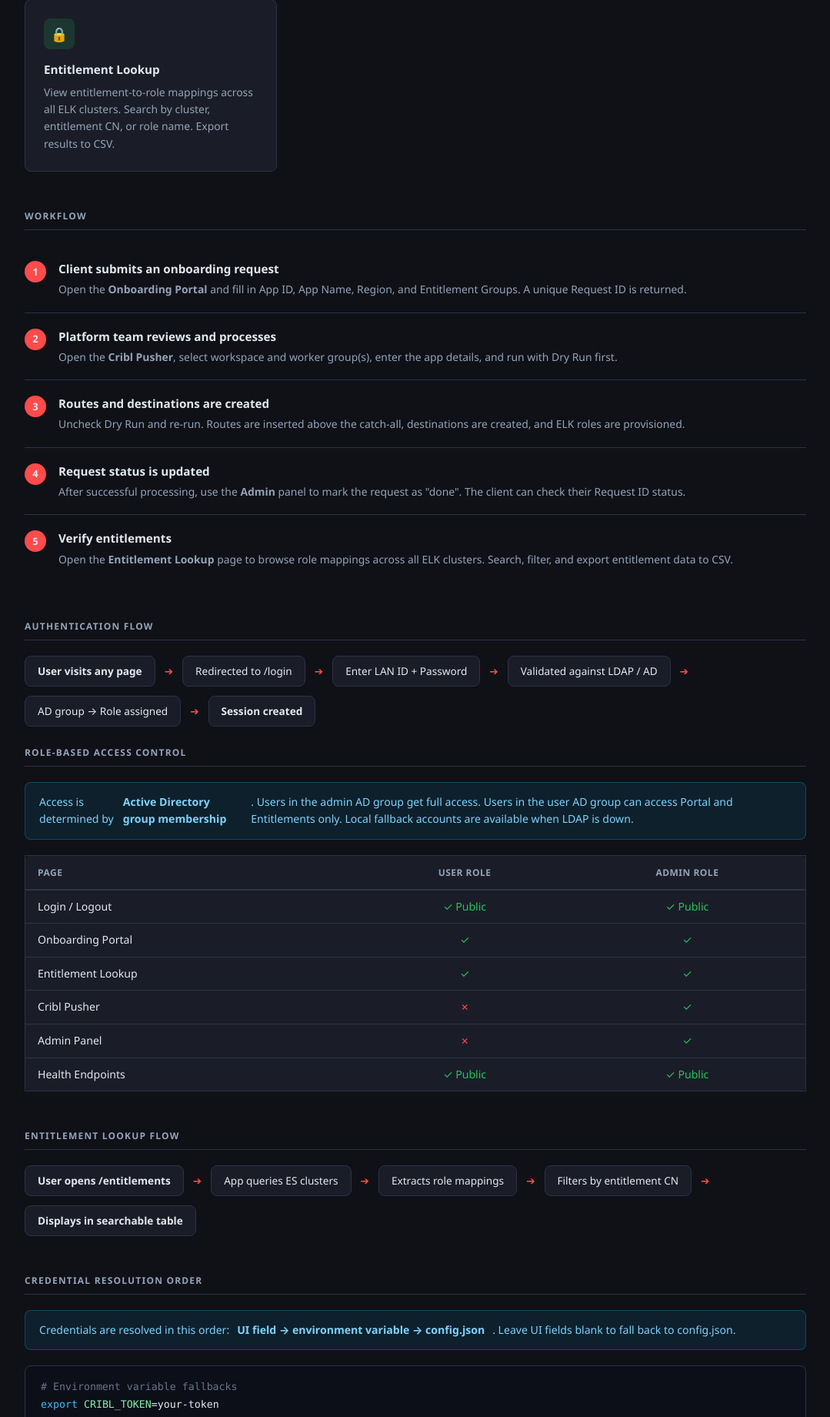
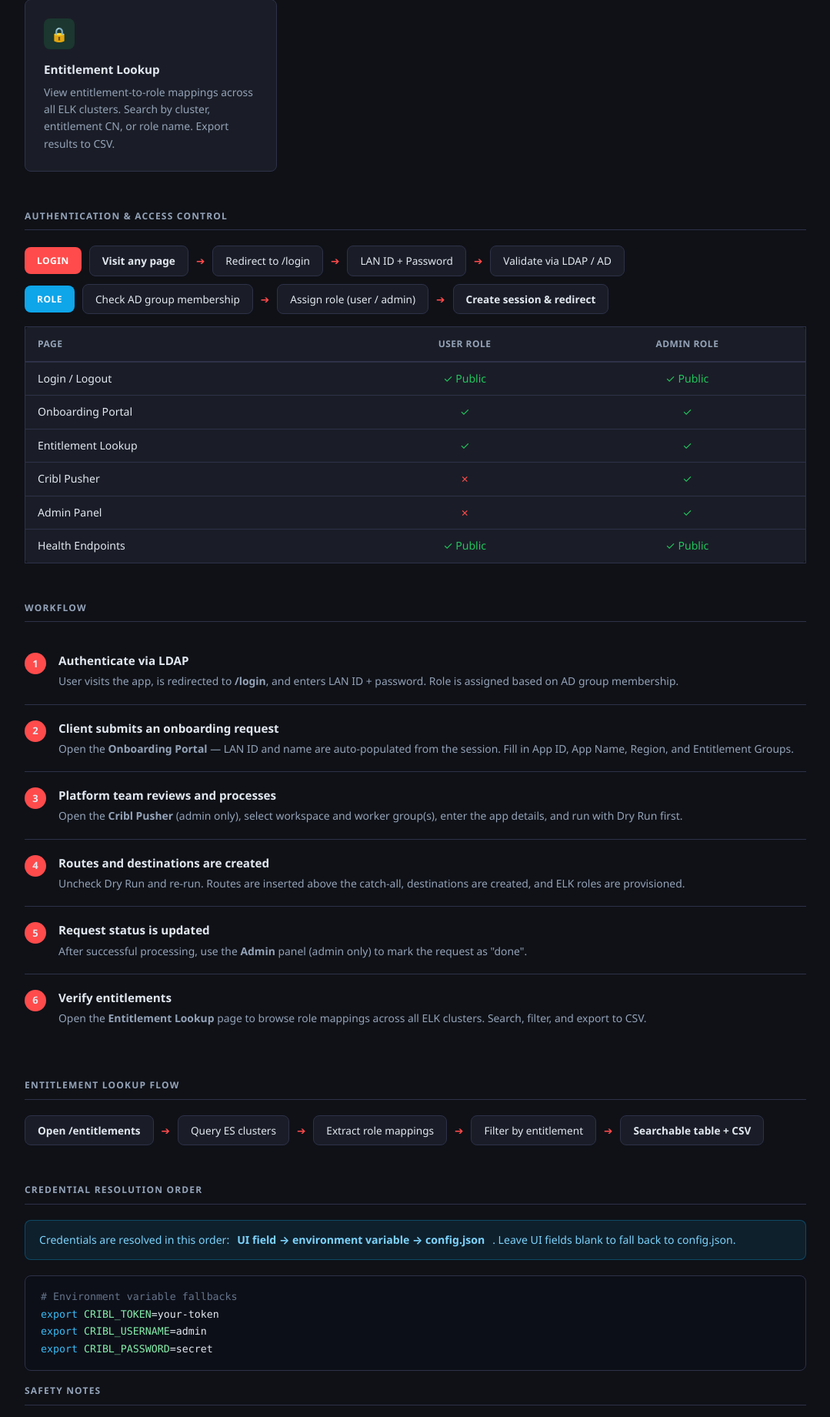
Before and after one commit to ambalbek/cribl-framework-ent, a Flask app: template templates/index.html in a window 1280 px wide. Shown: the part 1341-3182 px from the top of the page at 77% size, without its empty margins (100-1179 px from the left). Run offline with Flask 3, Linux system fonts and the light colour scheme; the template is opened without the code that fills it, so the values that code supplies are empty.

Commit message:
first commit

```diff
--- a/templates/index.html
+++ b/templates/index.html
@@ -407,67 +407,32 @@
     </div>
   </div>
 
-  <!-- Quick-start -->
-  <p class="section-title" id="usage">Workflow</p>
-  <ol class="steps">
-    <li>
-      <div class="step-num">1</div>
-      <div>
-        <h4>Client submits an onboarding request</h4>
-        <p>Open the <strong>Onboarding Portal</strong> and fill in App ID, App Name, Region, and Entitlement Groups. A unique Request ID is returned.</p>
-      </div>
-    </li>
-    <li>
-      <div class="step-num">2</div>
-      <div>
-        <h4>Platform team reviews and processes</h4>
-        <p>Open the <strong>Cribl Pusher</strong>, select workspace and worker group(s), enter the app details, and run with Dry Run first.</p>
-      </div>
-    </li>
-    <li>
-      <div class="step-num">3</div>
-      <div>
-        <h4>Routes and destinations are created</h4>
-        <p>Uncheck Dry Run and re-run. Routes are inserted above the catch-all, destinations are created, and ELK roles are provisioned.</p>
-      </div>
-    </li>
-    <li>
-      <div class="step-num">4</div>
-      <div>
-        <h4>Request status is updated</h4>
-        <p>After successful processing, use the <strong>Admin</strong> panel to mark the request as "done". The client can check their Request ID status.</p>
-      </div>
-    </li>
-    <li>
-      <div class="step-num">5</div>
-      <div>
-        <h4>Verify entitlements</h4>
-        <p>Open the <strong>Entitlement Lookup</strong> page to browse role mappings across all ELK clusters. Search, filter, and export entitlement data to CSV.</p>
-      </div>
-    </li>
-  </ol>
+  <!-- Authentication & RBAC -->
+  <p class="section-title" id="usage">Authentication &amp; Access Control</p>
 
-  <!-- Authentication Flow -->
-  <p class="section-title">Authentication Flow</p>
-  <div style="display:flex;gap:12px;align-items:center;flex-wrap:wrap;margin-bottom:24px;font-size:.85rem;">
-    <span style="background:var(--surface);border:1px solid var(--border);padding:8px 16px;border-radius:var(--radius);font-weight:600;">User visits any page</span>
-    <span style="color:var(--accent);">&#10132;</span>
-    <span style="background:var(--surface);border:1px solid var(--border);padding:8px 16px;border-radius:var(--radius);">Redirected to /login</span>
-    <span style="color:var(--accent);">&#10132;</span>
-    <span style="background:var(--surface);border:1px solid var(--border);padding:8px 16px;border-radius:var(--radius);">Enter LAN ID + Password</span>
-    <span style="color:var(--accent);">&#10132;</span>
-    <span style="background:var(--surface);border:1px solid var(--border);padding:8px 16px;border-radius:var(--radius);">Validated against LDAP / AD</span>
-    <span style="color:var(--accent);">&#10132;</span>
-    <span style="background:var(--surface);border:1px solid var(--border);padding:8px 16px;border-radius:var(--radius);">AD group &#8594; Role assigned</span>
-    <span style="color:var(--accent);">&#10132;</span>
-    <span style="background:var(--surface);border:1px solid var(--border);padding:8px 16px;border-radius:var(--radius);font-weight:600;">Session created</span>
+  <!-- Auth flow — two rows for readability -->
+  <div style="margin-bottom:16px;">
+    <div style="display:flex;gap:10px;align-items:center;flex-wrap:wrap;font-size:.85rem;margin-bottom:10px;">
+      <span style="background:var(--accent);color:#fff;padding:8px 16px;border-radius:var(--radius);font-weight:700;font-size:.75rem;text-transform:uppercase;letter-spacing:.5px;">Login</span>
+      <span style="background:var(--surface);border:1px solid var(--border);padding:8px 16px;border-radius:var(--radius);font-weight:600;">Visit any page</span>
+      <span style="color:var(--accent);">&#10132;</span>
+      <span style="background:var(--surface);border:1px solid var(--border);padding:8px 16px;border-radius:var(--radius);">Redirect to /login</span>
+      <span style="color:var(--accent);">&#10132;</span>
+      <span style="background:var(--surface);border:1px solid var(--border);padding:8px 16px;border-radius:var(--radius);">LAN ID + Password</span>
+      <span style="color:var(--accent);">&#10132;</span>
+      <span style="background:var(--surface);border:1px solid var(--border);padding:8px 16px;border-radius:var(--radius);">Validate via LDAP / AD</span>
+    </div>
+    <div style="display:flex;gap:10px;align-items:center;flex-wrap:wrap;font-size:.85rem;">
+      <span style="background:var(--accent2);color:#fff;padding:8px 16px;border-radius:var(--radius);font-weight:700;font-size:.75rem;text-transform:uppercase;letter-spacing:.5px;">Role</span>
+      <span style="background:var(--surface);border:1px solid var(--border);padding:8px 16px;border-radius:var(--radius);">Check AD group membership</span>
+      <span style="color:var(--accent);">&#10132;</span>
+      <span style="background:var(--surface);border:1px solid var(--border);padding:8px 16px;border-radius:var(--radius);">Assign role (user / admin)</span>
+      <span style="color:var(--accent);">&#10132;</span>
+      <span style="background:var(--surface);border:1px solid var(--border);padding:8px 16px;border-radius:var(--radius);font-weight:600;">Create session &amp; redirect</span>
+    </div>
   </div>
 
   <!-- RBAC Access Matrix -->
-  <p class="section-title">Role-Based Access Control</p>
-  <div class="alert alert-info">
-    Access is determined by <strong>Active Directory group membership</strong>. Users in the admin AD group get full access. Users in the user AD group can access Portal and Entitlements only. Local fallback accounts are available when LDAP is down.
-  </div>
   <div style="overflow-x:auto;margin-bottom:48px;">
     <table style="width:100%;border-collapse:collapse;font-size:.88rem;background:var(--surface);border:1px solid var(--border);border-radius:var(--radius);">
       <thead>
@@ -512,18 +477,65 @@
     </table>
   </div>
 
+  <!-- Workflow -->
+  <p class="section-title">Workflow</p>
+  <ol class="steps">
+    <li>
+      <div class="step-num">1</div>
+      <div>
+        <h4>Authenticate via LDAP</h4>
+        <p>User visits the app, is redirected to <strong>/login</strong>, and enters LAN ID + password. Role is assigned based on AD group membership.</p>
+      </div>
+    </li>
+    <li>
+      <div class="step-num">2</div>
+      <div>
+        <h4>Client submits an onboarding request</h4>
+        <p>Open the <strong>Onboarding Portal</strong> — LAN ID and name are auto-populated from the session. Fill in App ID, App Name, Region, and Entitlement Groups.</p>
+      </div>
+    </li>
+    <li>
+      <div class="step-num">3</div>
+      <div>
+        <h4>Platform team reviews and processes</h4>
+        <p>Open the <strong>Cribl Pusher</strong> (admin only), select workspace and worker group(s), enter the app details, and run with Dry Run first.</p>
+      </div>
+    </li>
+    <li>
+      <div class="step-num">4</div>
+      <div>
+        <h4>Routes and destinations are created</h4>
+        <p>Uncheck Dry Run and re-run. Routes are inserted above the catch-all, destinations are created, and ELK roles are provisioned.</p>
+      </div>
+    </li>
+    <li>
+      <div class="step-num">5</div>
+      <div>
+        <h4>Request status is updated</h4>
+        <p>After successful processing, use the <strong>Admin</strong> panel (admin only) to mark the request as "done".</p>
+      </div>
+    </li>
+    <li>
+      <div class="step-num">6</div>
+      <div>
+        <h4>Verify entitlements</h4>
+        <p>Open the <strong>Entitlement Lookup</strong> page to browse role mappings across all ELK clusters. Search, filter, and export to CSV.</p>
+      </div>
+    </li>
+  </ol>
+
   <!-- Entitlement Lookup flow -->
   <p class="section-title">Entitlement Lookup Flow</p>
-  <div style="display:flex;gap:12px;align-items:center;flex-wrap:wrap;margin-bottom:48px;font-size:.85rem;">
-    <span style="background:var(--surface);border:1px solid var(--border);padding:8px 16px;border-radius:var(--radius);font-weight:600;">User opens /entitlements</span>
+  <div style="display:flex;gap:10px;align-items:center;flex-wrap:wrap;margin-bottom:48px;font-size:.85rem;">
+    <span style="background:var(--surface);border:1px solid var(--border);padding:8px 16px;border-radius:var(--radius);font-weight:600;">Open /entitlements</span>
     <span style="color:var(--accent);">&#10132;</span>
-    <span style="background:var(--surface);border:1px solid var(--border);padding:8px 16px;border-radius:var(--radius);">App queries ES clusters</span>
+    <span style="background:var(--surface);border:1px solid var(--border);padding:8px 16px;border-radius:var(--radius);">Query ES clusters</span>
     <span style="color:var(--accent);">&#10132;</span>
-    <span style="background:var(--surface);border:1px solid var(--border);padding:8px 16px;border-radius:var(--radius);">Extracts role mappings</span>
+    <span style="background:var(--surface);border:1px solid var(--border);padding:8px 16px;border-radius:var(--radius);">Extract role mappings</span>
     <span style="color:var(--accent);">&#10132;</span>
-    <span style="background:var(--surface);border:1px solid var(--border);padding:8px 16px;border-radius:var(--radius);">Filters by entitlement CN</span>
+    <span style="background:var(--surface);border:1px solid var(--border);padding:8px 16px;border-radius:var(--radius);">Filter by entitlement</span>
     <span style="color:var(--accent);">&#10132;</span>
-    <span style="background:var(--surface);border:1px solid var(--border);padding:8px 16px;border-radius:var(--radius);font-weight:600;">Displays in searchable table</span>
+    <span style="background:var(--surface);border:1px solid var(--border);padding:8px 16px;border-radius:var(--radius);font-weight:600;">Searchable table + CSV</span>
   </div>
 
   <!-- Credentials priority -->
```
